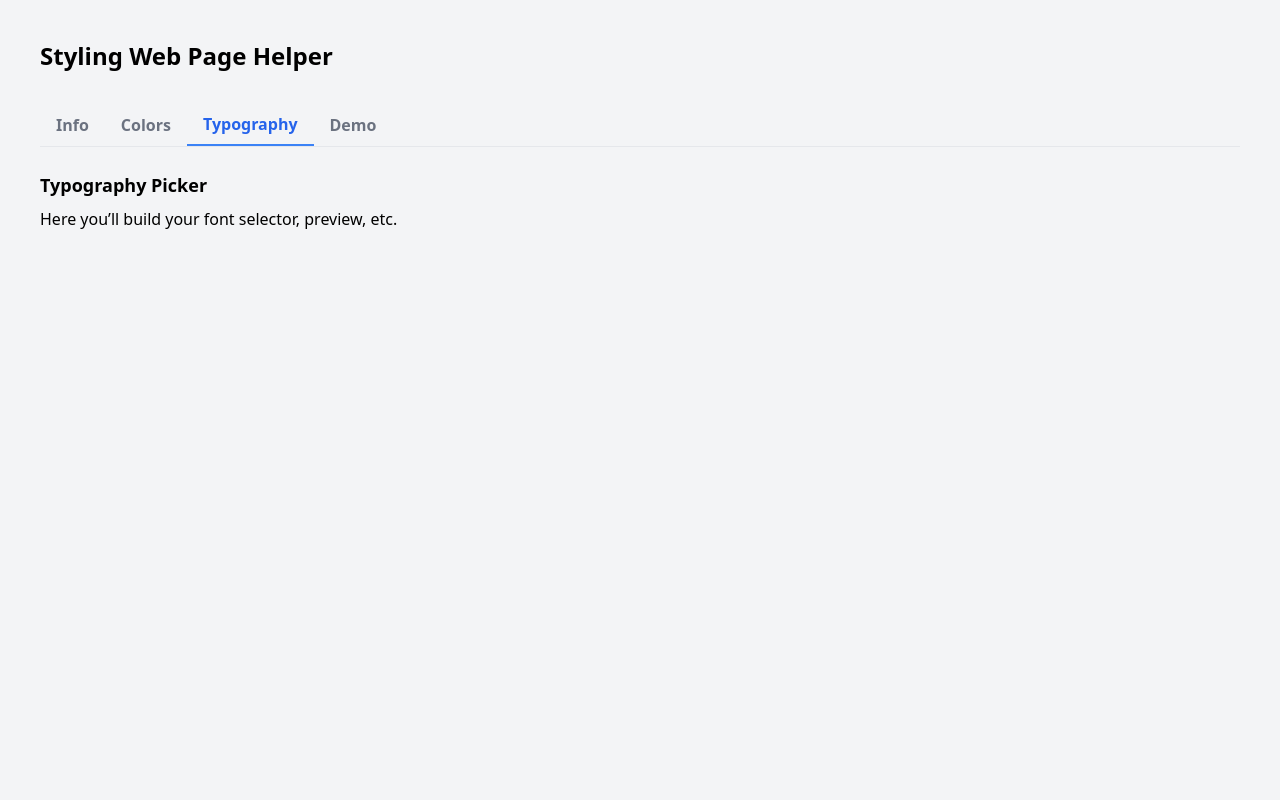
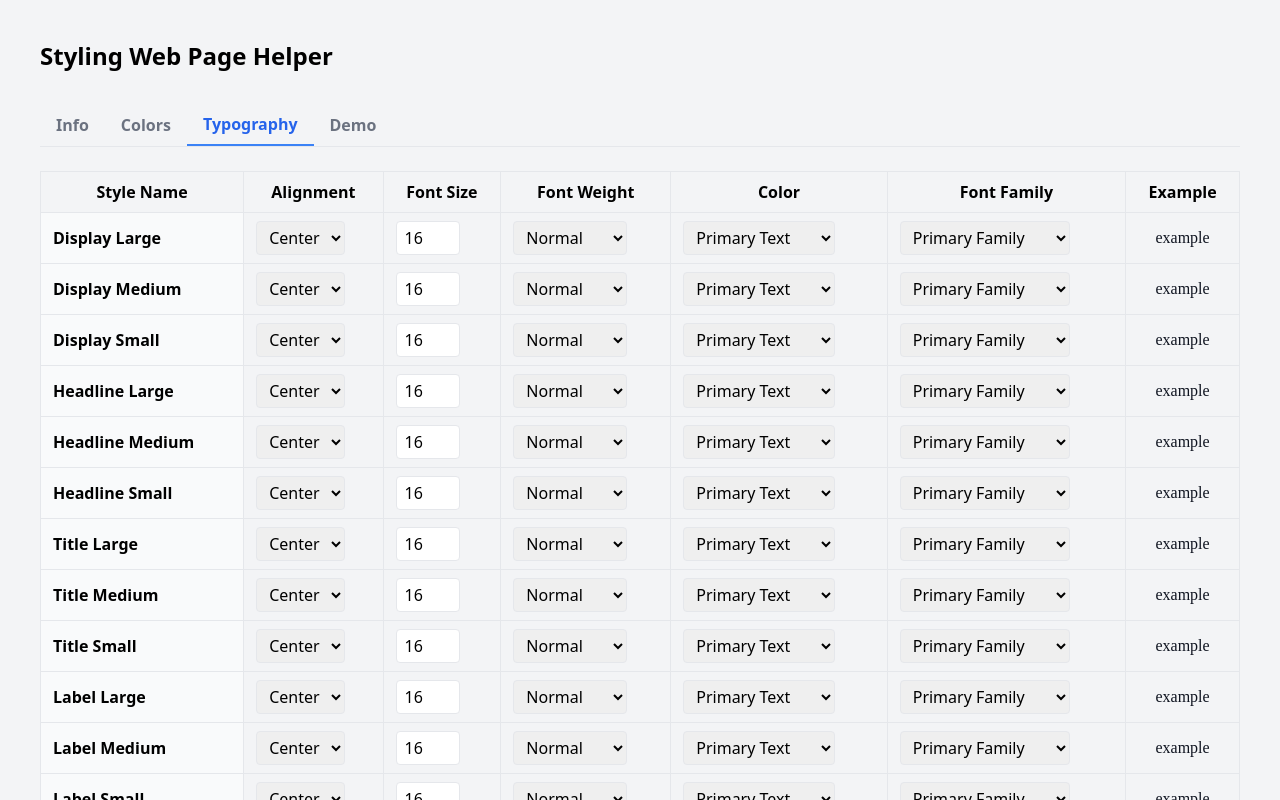
Before and after one commit to MaliaWakeshoAjwang/styling-web-page, a React (Vite) app: page / in a window 1280 px wide. Both pictures are taken after a click on the button "Typography". Shown: the top 800 px of the page. Built offline with nearby package versions, Linux system fonts and the light colour scheme.

Commit message:
data structure and table structure

```diff
--- a/src/App.jsx
+++ b/src/App.jsx
@@ -1,22 +1,13 @@
 import React from "react";
 import Tabs from "./Tabs";
 import ColorPalette from "./ColorPalette";
+import TypographyTable from "./TypographyTable";
 
 function InfoTab(){
   return(
     <div>
       <h2 className="text-lg font-bold mb-2">About This Design System</h2>
       <p className="mb-4">Here you can explain what each color and font style is used for in your brand. List usage for primary, secondary, accent colors, headings, body, etc.</p>
-      {/* comment */}
-    </div>
-  )
-}
-
-function TypographyTab(){
-  return(
-    <div>
-      <h2 className="text-lg font-bold mb-2">Typography Picker</h2>
-      <p className="mb-4">Here you’ll build your font selector, preview, etc.</p>
       {/* comment */}
     </div>
   )
@@ -42,7 +33,7 @@ function App() {
           [
             { label: "Info", content: <InfoTab /> },
             { label: "Colors", content: <ColorPalette /> },
-            { label: "Typography", content: <TypographyTab /> },
+            { label: "Typography", content: <TypographyTable /> },
             { label: "Demo", content: <DemoTab /> },
           ]
         }
--- a/src/ColorPalette.jsx
+++ b/src/ColorPalette.jsx
@@ -50,7 +50,7 @@ function ThemeSection({ theme, themeName, onUpdate }){
               key={groupName}
               groupName={groupName}
               colors={colors}
-              onUpdate={(g, i, hex) => onUpdate(groupName, i, hex)}
+              onUpdate={(i, hex) => onUpdate(groupName, i, hex)}
             />
           )
         )
--- /dev/null
+++ b/src/TypographyTable.jsx
@@ -0,0 +1,151 @@
+import React, { useState } from "react";
+import {
+    FONT_FAMILIES,
+    FONT_WEIGHTS,
+    TEXT_COLORS,
+    ALIGNMENTS,
+    TYPOGRAPHY_STYLES,
+} from "./typographyData";
+
+function getFontWeightLabel(value) {
+    const found = FONT_WEIGHTS.find((f) => f.value === value);
+    return found ? found.label : value;
+}
+
+function getFontFamilyLabel(value) {
+    const found = FONT_FAMILIES.find((f) => f.value === value);
+    return found ? found.label : value;
+}
+
+function getTextColorLabel(value) {
+    const found = TEXT_COLORS.find((f) => f.value === value);
+    return found ? found.label : value;
+}
+
+function getAlignmentLabel(value) {
+    const found = ALIGNMENTS.find((f) => f.value === value);
+    return found ? found.label : value;
+}
+
+export default function TypographyTable() {
+    const [rows, setRows] = useState(TYPOGRAPHY_STYLES);
+
+    const handleChange = (idx, field, value) => {
+        setRows(
+            (prev) => prev.map(
+                (row, i) => i === idx ? { ...row, [field]: value } : row
+            )
+        );
+    };
+
+    return (
+        <div className="overflow-x-auto">
+            <table className="min-w-full border border-gray-200">
+                <thead>
+                    <tr className="bg-gray-100">
+                        <th className="py-2 px-3 border">Style Name</th>
+                        <th className="py-2 px-3 border">Alignment</th>
+                        <th className="py-2 px-3 border">Font Size</th>
+                        <th className="py-2 px-3 border">Font Weight</th>
+                        <th className="py-2 px-3 border">Color</th>
+                        <th className="py-2 px-3 border">Font Family</th>
+                        <th className="py-2 px-3 border">Example</th>
+                    </tr>
+                </thead>
+                <tbody>
+                    {rows.map((style, idx) => (
+                        <tr key={style.name}>
+
+                            <td className="py-2 px-3 border bg-gray-50 font-semibold">{style.name}</td>
+
+                            <td className="py-2 px-3 border">
+                                <select
+                                    value={style.alignment}
+                                    onChange={(e) => handleChange(idx, "alignment", e.target.value)}
+                                    className="border rounded px-2 py-1"
+                                >
+                                    {ALIGNMENTS.map((opt) => (
+                                        <option value={opt.value} key={opt.value}>
+                                            {opt.label}
+                                        </option>
+                                    ))}
+                                </select>
+                            </td>
+
+                            <td className="py-2 px-3 border">
+
+                                <input
+                                    type="number"
+                                    className="border rounded px-2 py-1 w-16"
+                                    value={style.fontSize}
+                                    onChange={(e) => handleChange(idx, "fontSize", parseInt(e.target.value, 10))}
+                                    min={8}
+                                    max={96}
+                                />
+
+                            </td>
+
+                            <td className="py-2 px-3 border">
+
+                                <select
+                                    value={style.fontWeight}
+                                    onChange={(e) => handleChange(idx, "fontWeight", parseInt(e.target.value, 10))}
+                                    className="border rounded px-2 py-1"
+                                >
+                                    {FONT_WEIGHTS.map(
+                                        (opt) => (
+                                            <option value={opt.value} key={opt.value}>
+                                                {opt.label}
+                                            </option>
+                                    ))}
+                                </select>
+
+                            </td>
+
+                            <td className="py-2 px-3 border">
+                                <select
+                                    value={style.color}
+                                    onChange={(e) => handleChange(idx, "color", e.target.value)}
+                                    className="border rounded px-2 py-1"
+                                >
+                                    {TEXT_COLORS.map((opt) => (
+                                        <option value={opt.value} key={opt.value}>
+                                            {opt.label}
+                                        </option>
+                                    ))}
+                                </select>
+                            </td>
+
+                            <td className="py-2 px-3 border">
+                                <select
+                                    value={style.fontFamily}
+                                    onChange={(e) => handleChange(idx, "fontFamily", e.target.value)}
+                                    className="border rounded px-2 py-1"
+                                >
+                                    {FONT_FAMILIES.map((opt) => (
+                                        <option value={opt.value} key={opt.value}>
+                                            {opt.label}
+                                        </option>
+                                    ))}
+                                </select>
+                            </td>
+
+                            <td
+                                className="py-2 px-3 border"
+                                style={{
+                                    textAlign: style.alignment,
+                                    fontSize: `${style.fontSize}px`,
+                                    fontWeight: style.fontWeight,
+                                    fontFamily: style.fontFamily,
+                                    color: style.color,
+                                }}
+                            >
+                                example
+                            </td>
+                        </tr>
+                    ))}
+                </tbody>
+            </table>
+        </div>
+    );
+}
--- a/src/palette.js
+++ b/src/palette.js
@@ -9,8 +9,8 @@ export const palette = {
         utility: [
             { name: "primary text", hex: "#1236d8" },
             { name: "secondary text", hex: "#1236d8" },
-            { name: "primary background", hex: "#1236d8" },
-            { name: "secondary background", hex: "#1236d8" },
+            { name: "primary bg", hex: "#1236d8" },
+            { name: "secondary bg", hex: "#1236d8" },
         ],
         accent: [
             { name: "accent 1", hex: "#1236d8" },
@@ -35,8 +35,8 @@ export const palette = {
         utility: [
             { name: "primary text", hex: "#1236d8" },
             { name: "secondary text", hex: "#1236d8" },
-            { name: "primary background", hex: "#1236d8" },
-            { name: "secondary background", hex: "#1236d8" },
+            { name: "primary bg", hex: "#1236d8" },
+            { name: "secondary bg", hex: "#1236d8" },
         ],
         accent: [
             { name: "accent 1", hex: "#1236d8" },
--- /dev/null
+++ b/src/typographyData.js
@@ -0,0 +1,137 @@
+export const FONT_FAMILIES = [
+    { label: "Primary Family", value: "Poppins"},
+    { label: "Secondary Family", value: "Inter"},
+];
+
+export const FONT_WEIGHTS = [
+    { label: "Normal", value: 400 },
+    { label: "Medium", value: 500 },
+    { label: "Semi Bold", value: 600 },
+    { label: "Bold", value: 700 },
+];
+
+export const TEXT_COLORS = [
+    { label: "Primary Text", value: "#0f1420" },
+    { label: "Secondary Text", value: "#757b7c" },
+    { label: "Accent 1", value: "#5c5cbe" },
+];
+
+export const ALIGNMENTS =[
+    { label: "Left", value: "left" },
+    { label: "Center", value: "center" },
+];
+
+// Each style type with default config
+export const TYPOGRAPHY_STYLES = [
+
+    {
+        name: "Display Large",
+        alignment: "center",
+        fontSize: 16,
+        color: "#0f1420",
+        fontFamily: "Poppins",
+    },
+    {
+        name: "Display Medium",
+        alignment: "center",
+        fontSize: 16,
+        color: "#0f1420",
+        fontFamily: "Poppins",
+    },
+    {
+        name: "Display Small",
+        alignment: "center",
+        fontSize: 16,
+        color: "#0f1420",
+        fontFamily: "Poppins",
+    },
+
+    {
+        name: "Headline Large",
+        alignment: "center",
+        fontSize: 16,
+        color: "#0f1420",
+        fontFamily: "Poppins",
+    },
+    {
+        name: "Headline Medium",
+        alignment: "center",
+        fontSize: 16,
+        color: "#0f1420",
+        fontFamily: "Poppins",
+    },
+    {
+        name: "Headline Small",
+        alignment: "center",
+        fontSize: 16,
+        color: "#0f1420",
+        fontFamily: "Poppins",
+    },
+
+    {
+        name: "Title Large",
+        alignment: "center",
+        fontSize: 16,
+        color: "#0f1420",
+        fontFamily: "Poppins",
+    },
+    {
+        name: "Title Medium",
+        alignment: "center",
+        fontSize: 16,
+        color: "#0f1420",
+        fontFamily: "Poppins",
+    },
+    {
+        name: "Title Small",
+        alignment: "center",
+        fontSize: 16,
+        color: "#0f1420",
+        fontFamily: "Poppins",
+    },
+
+    {
+        name: "Label Large",
+        alignment: "center",
+        fontSize: 16,
+        color: "#0f1420",
+        fontFamily: "Poppins",
+    },
+    {
+        name: "Label Medium",
+        alignment: "center",
+        fontSize: 16,
+        color: "#0f1420",
+        fontFamily: "Poppins",
+    },
+    {
+        name: "Label Small",
+        alignment: "center",
+        fontSize: 16,
+        color: "#0f1420",
+        fontFamily: "Poppins",
+    },
+
+    {
+        name: "Body Large",
+        alignment: "center",
+        fontSize: 16,
+        color: "#0f1420",
+        fontFamily: "Poppins",
+    },
+    {
+        name: "Body Medium",
+        alignment: "center",
+        fontSize: 16,
+        color: "#0f1420",
+        fontFamily: "Poppins",
+    },
+    {
+        name: "Body Small",
+        alignment: "center",
+        fontSize: 16,
+        color: "#0f1420",
+        fontFamily: "Poppins",
+    },
+
+]
```
Also changed, not shown: src/DemoTab.jsx (added), src/InfoTab.jsx (added).
